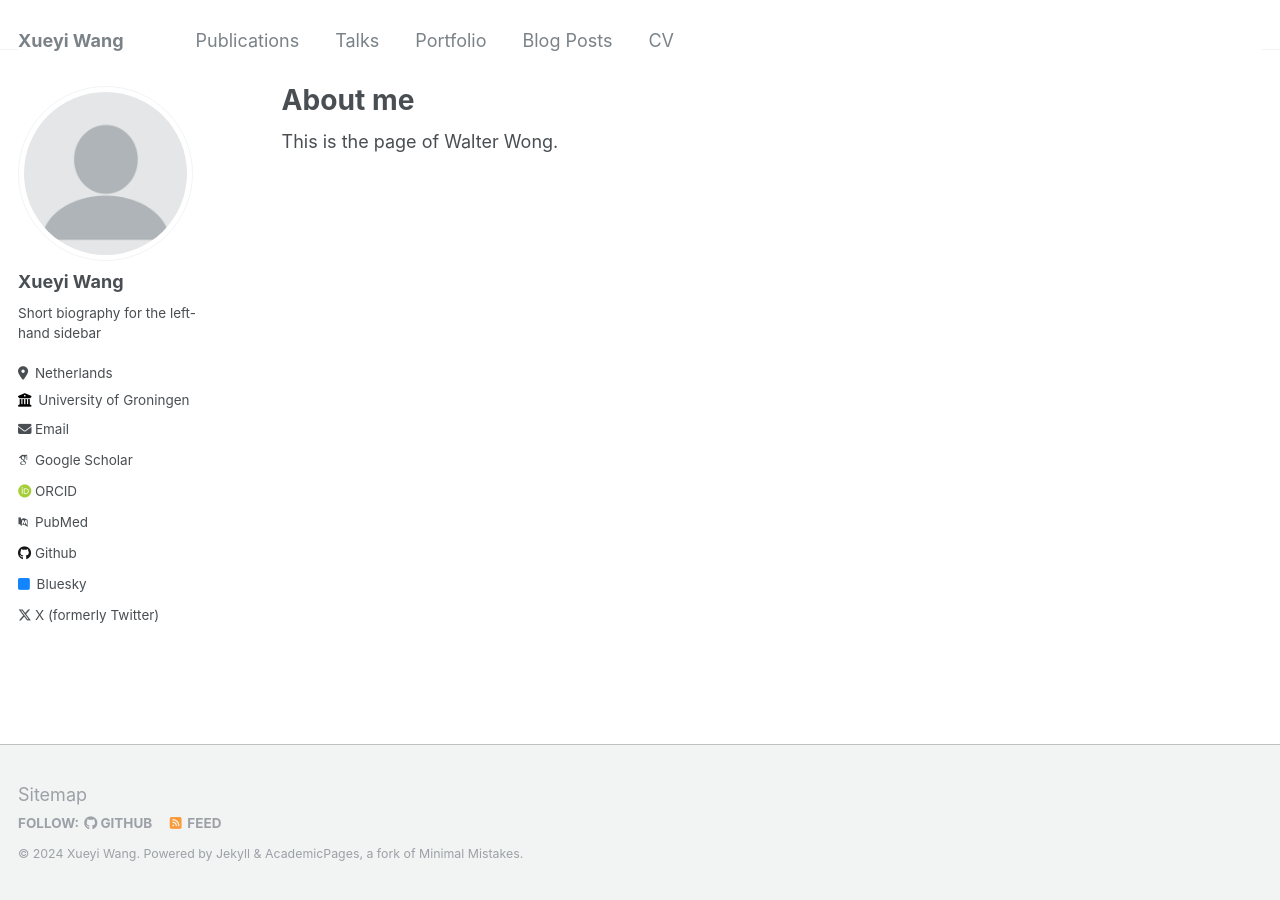
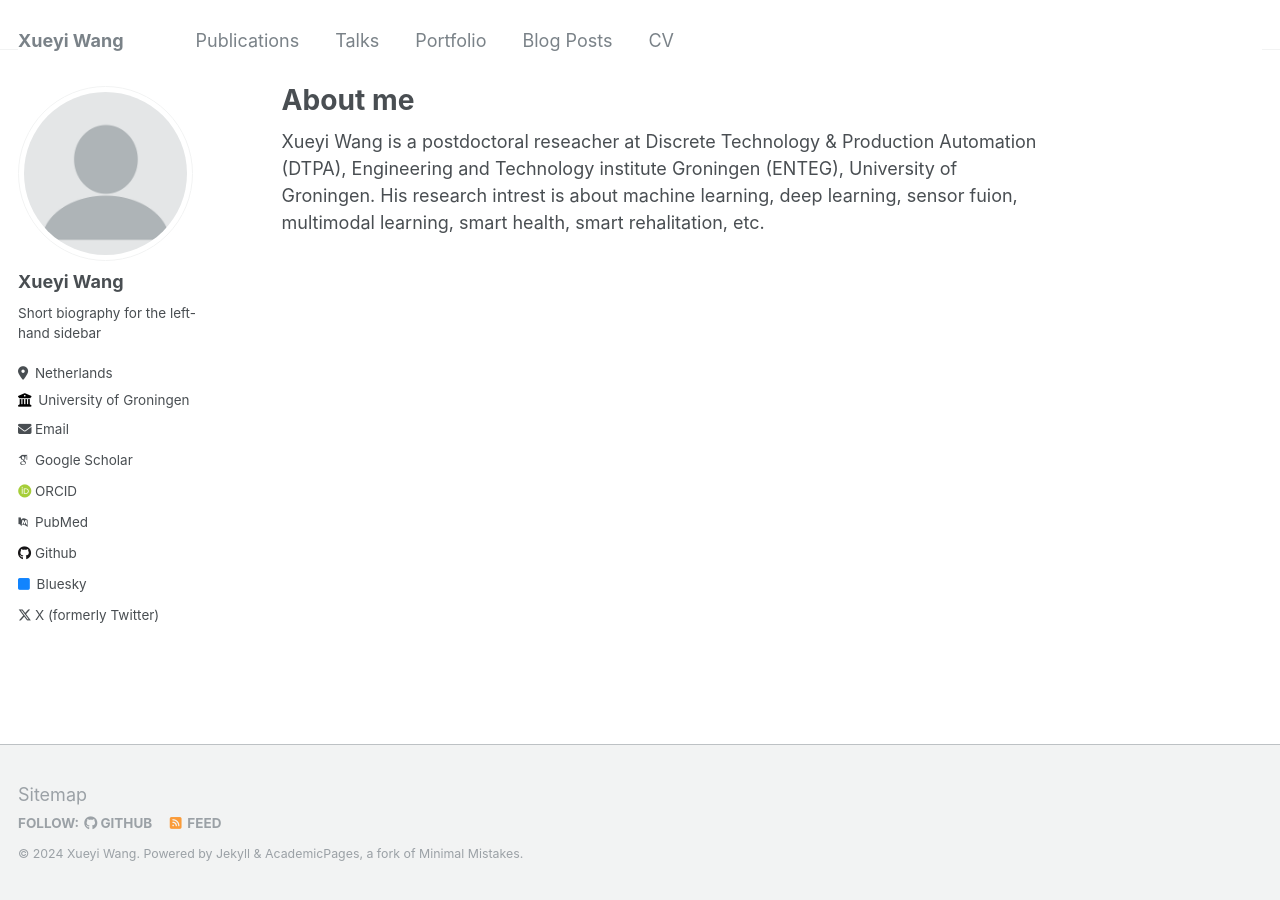
Before and after one commit to Xueyi-Wang/Xueyi_Wang.github.io, a Jekyll site: the page built from _pages/about.md, in a window 1280 px wide. Built offline with Jekyll 4.4.1, drawn with Linux system fonts in a browser that asks for light colours; some web fonts are replaced.

Commit message:
Update about.md

```diff
--- a/_pages/about.md
+++ b/_pages/about.md
@@ -7,4 +7,4 @@ redirect_from:
   - /about.html
 ---
 
-This is the page of Walter Wong.
+Xueyi Wang is a postdoctoral reseacher at Discrete Technology & Production Automation (DTPA), Engineering and Technology institute Groningen (ENTEG), University of Groningen. His research intrest is about machine learning, deep learning, sensor fuion, multimodal learning, smart health, smart rehalitation, etc.
```
